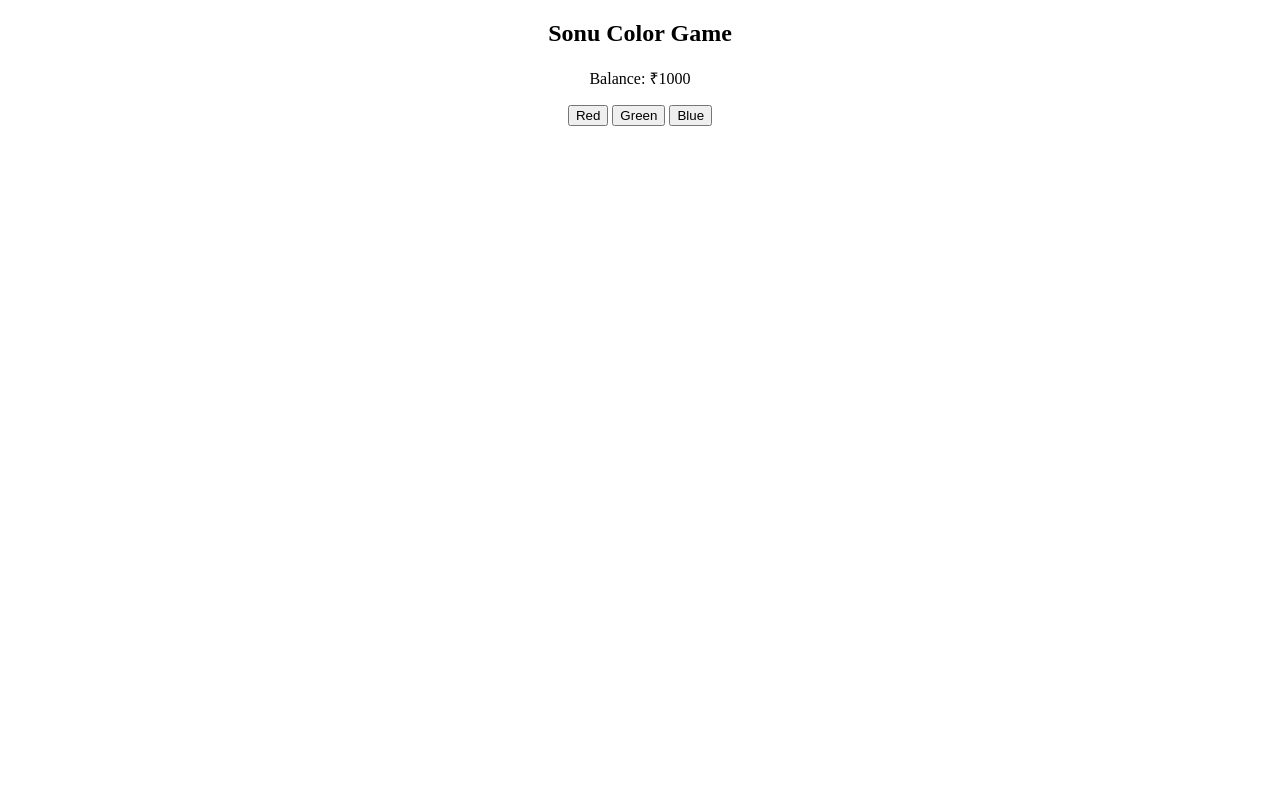
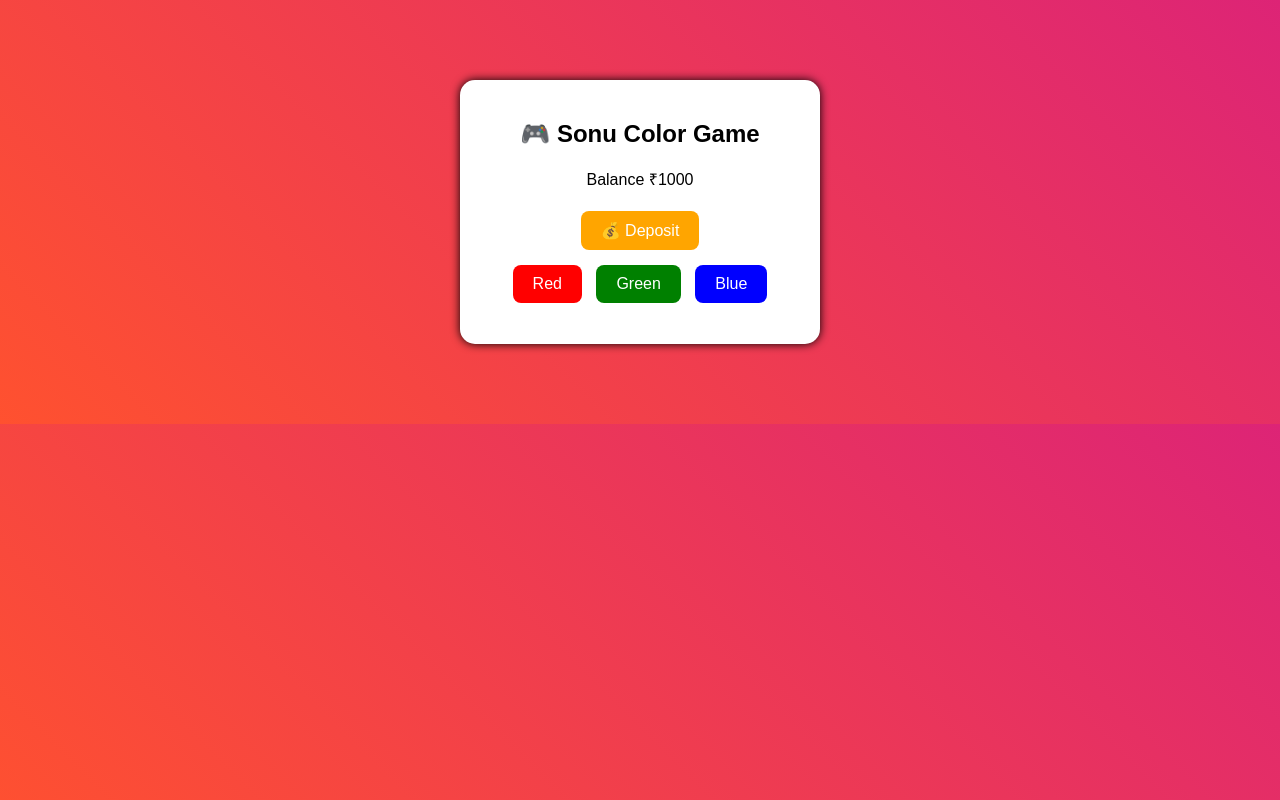
Before and after one commit to sonunigam9218-dev/game-site, a plain HTML site: page index.html in a window 1280 px wide. Drawn offline with Linux system fonts and the light colour scheme.

Commit message:
Update index.html

```diff
--- a/index.html
+++ b/index.html
@@ -1,20 +1,68 @@
 <!DOCTYPE html>
 <html>
 <head>
-<title>Sonu Game</title>
+<title>Sonu Color Game</title>
+
+<style>
+body{
+font-family:Arial;
+text-align:center;
+background:linear-gradient(45deg,#ff512f,#dd2476);
+color:white;
+}
+
+.box{
+background:white;
+color:black;
+width:320px;
+margin:80px auto;
+padding:20px;
+border-radius:15px;
+box-shadow:0 0 10px black;
+}
+
+button{
+padding:10px 20px;
+margin:5px;
+border:none;
+border-radius:8px;
+font-size:16px;
+color:white;
+}
+
+.red{background:red;}
+.green{background:green;}
+.blue{background:blue;}
+
+.deposit{
+background:orange;
+margin-bottom:10px;
+}
+</style>
+
 </head>
 
-<body style="text-align:center">
+<body>
 
-<h2>Sonu Color Game</h2>
+<div class="box">
 
-<p>Balance: ₹<span id="balance">1000</span></p>
+<h2>🎮 Sonu Color Game</h2>
 
-<button onclick="play('Red')">Red</button>
-<button onclick="play('Green')">Green</button>
-<button onclick="play('Blue')">Blue</button>
+<p>Balance ₹<span id="balance">1000</span></p>
+
+<a href="deposit.html">
+<button class="deposit">💰 Deposit</button>
+</a>
+
+<br>
+
+<button class="red" onclick="play('Red')">Red</button>
+<button class="green" onclick="play('Green')">Green</button>
+<button class="blue" onclick="play('Blue')">Blue</button>
 
 <p id="result"></p>
+
+</div>
 
 <script>
 
@@ -29,14 +77,12 @@ let result=colors[Math.floor(Math.random()*3)];
 if(color===result){
 
 balance+=200;
-
-document.getElementById("result").innerHTML="You Win Result: "+result;
+document.getElementById("result").innerHTML="🎉 You Win! Result: "+result;
 
 }else{
 
 balance-=100;
-
-document.getElementById("result").innerHTML="You Lose Result: "+result;
+document.getElementById("result").innerHTML="❌ You Lose! Result: "+result;
 
 }
 
```
